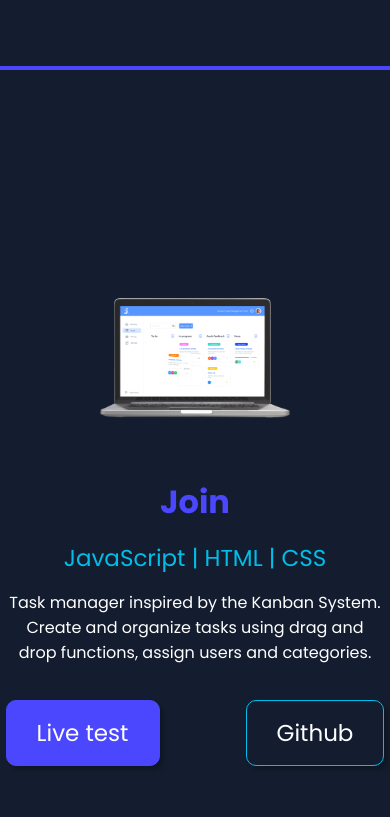
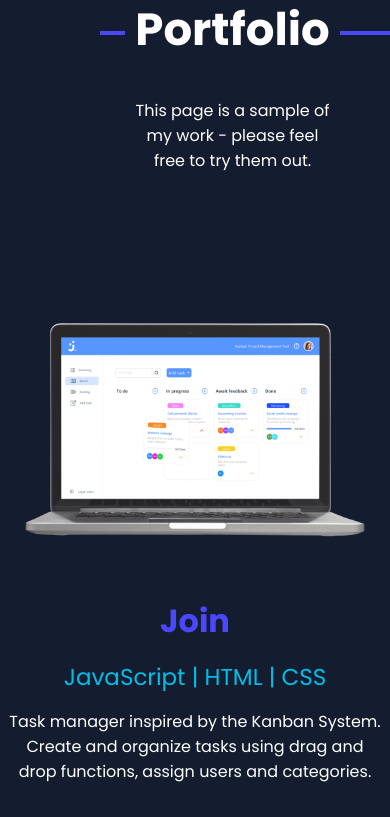
Before and after one commit to tobiastermer/myportfolio, an Angular app: page / in a window 390 px wide. Shown: the part 3872-4689 px from the top of the page. Built offline with nearby package versions, Linux system fonts and the light colour scheme.

Commit message:
responsive portfolio started

```diff
--- a/src/app/main-content/portfolio/portfolio.component.html
+++ b/src/app/main-content/portfolio/portfolio.component.html
@@ -1,13 +1,13 @@
 <section>
 
     <div class="portfolio-headline-container">
-        <div class="horicontal-lign w-109"></div>
+        <div class="horicontal-lign w-short"></div>
         <div class="portfolio-headline-content">
             <h2>Portfolio</h2>
             <p class="content-text aligned-center">This page is a sample of my work - please feel free to try them out.
             </p>
         </div>
-        <div class="horicontal-lign w-484"></div>
+        <div class="horicontal-lign w-long"></div>
     </div>
 
     <div class="portfolio-projects-container">
--- a/src/app/main-content/portfolio/portfolio.component.scss
+++ b/src/app/main-content/portfolio/portfolio.component.scss
@@ -1,7 +1,7 @@
 @import '../../../styles.scss';
 
 section {
-    width: calc(100vw - $padding_side - 0);
+    width: calc(100vw - $padding_side);
     display: flex;
     flex-direction: column;
     justify-content: space-between;
@@ -15,6 +15,7 @@ section {
     display: flex;
     width: 100%;
     justify-content: flex-end;
+    gap: 35px;
 
     .portfolio-headline-content {
         display: flex;
@@ -22,6 +23,18 @@ section {
         align-items: center;
         gap: 34px;
         min-width: 471px;
+    }
+
+    .horicontal-lign {
+        margin-top: 70px;
+    }
+
+    .w-short {
+        min-width: 109px;
+    }
+
+    .w-long {
+        min-width: 484px;
     }
 
 }
@@ -48,21 +61,6 @@ section {
     }
 }
 
-.horicontal-lign {
-    height: 4px;
-    border: 0;
-    background-color: $blue;
-    margin-top: 70px;
-}
-
-.w-109 {
-    min-width: 109px;
-}
-
-.w-484 {
-    min-width: 484px;
-}
-
 .app-project:nth-child(even) {
     .project-container {
         .project-image {
@@ -70,3 +68,66 @@ section {
         }
     }
 }
+
+@media (max-width: $wide-breakpoint) {}
+
+@media (max-width: $tablet-breakpoint) {
+
+    section {
+        width: calc(100vw - $padding_side / 2);
+        padding-left: calc($padding_side / 2);
+    }
+
+    .portfolio-headline-container {
+        gap: 15px;
+
+        .portfolio-headline-content {
+            width: 320px;
+            min-width: unset;
+        }
+
+        .horicontal-lign {
+            margin-top: 55px;
+        }
+
+        .w-short {
+            min-width: calc($padding_side / 4);
+        }
+
+        .w-long {
+            min-width: calc($padding_side / 2);
+        }
+
+    }
+
+}
+
+@media (max-width: $mobile-breakpoint) {
+
+    section {
+        width: calc(100vw - $padding_side / 4);
+        padding-left: calc($padding_side / 4);
+    }
+
+    .portfolio-headline-container {
+        gap: 10px;
+
+        .portfolio-headline-content {
+            width: 195px;
+        }
+
+        .horicontal-lign {
+            margin-top: 35px;
+        }
+
+        .w-short {
+            min-width: calc($padding_side / 4);
+        }
+
+        .w-long {
+            min-width: calc($padding_side / 2);
+        }
+
+    }
+
+}
--- a/src/app/main-content/portfolio/project/project.component.scss
+++ b/src/app/main-content/portfolio/project/project.component.scss
@@ -60,18 +60,22 @@
 
 }
 
-@media (max-width: 1280px) {
+@media (max-width: $wide-breakpoint) {
 
     .project-container {
-
 
         .project-image {
             width: 400px;
         }
     }
+
 }
 
-@media (max-width: 1080px) {
+@media (max-width: $tablet-breakpoint) {
+
+    .project-container {
+        padding-right: calc($padding_side / 2);
+    }
 
     .project-container {
         flex-direction: column;
@@ -96,4 +100,13 @@
             }
         }
     }
+
 }
+
+@media (max-width: $mobile-breakpoint) {
+
+    .project-container {
+        padding-right: calc($padding_side / 4);
+    }
+
+}
```
